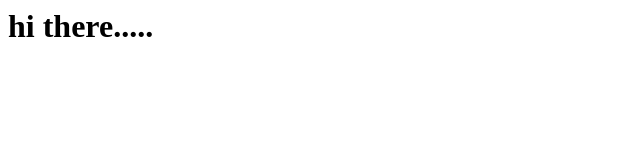
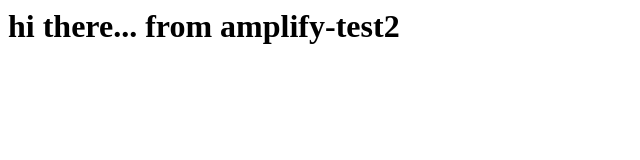
Before and after one commit to terrywbradyC9/amplify-test, a website: page index.html in a window 1280 px wide. Shown: the whole page, without its empty margins (0-640 px from the left). Drawn offline with Linux system fonts and the light colour scheme.

Commit message:
Update index.html

```diff
--- a/index.html
+++ b/index.html
@@ -1,5 +1,5 @@
 <html>
   <body>
-    <h1>hi there.....</h1>
+    <h1>hi there... from amplify-test2</h1>
   </body>
 </html>
```
